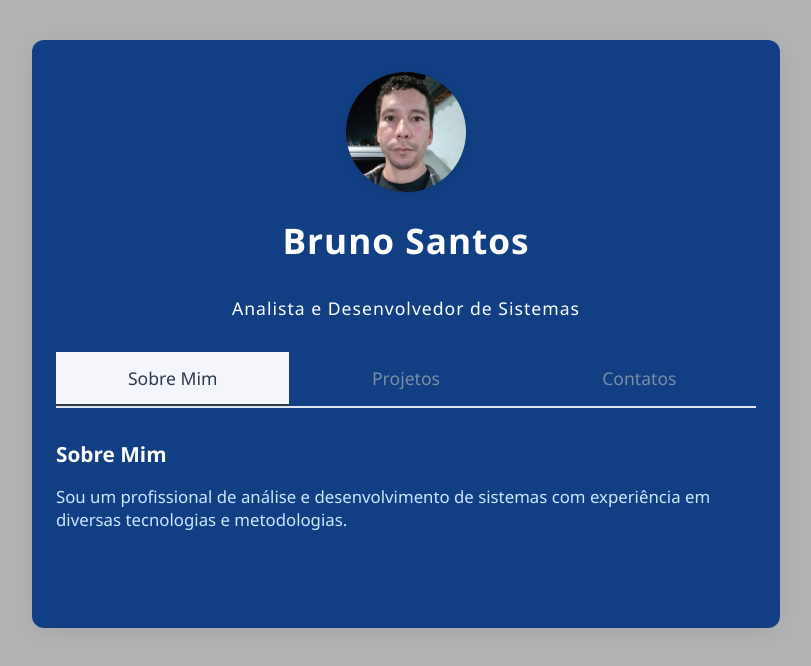
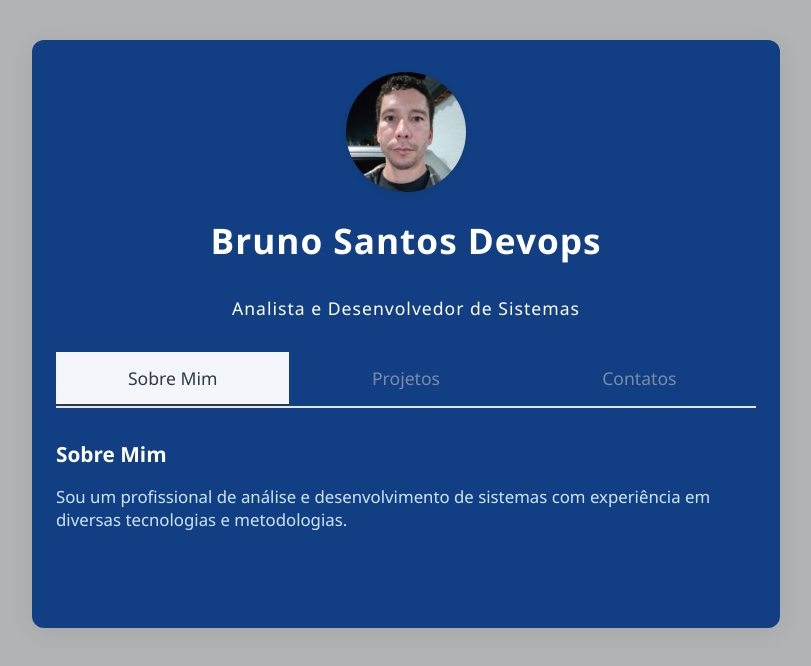
Before and after one commit to brunossilvadevops/pagina-de-apresentacao-profissional, a website: page src/index.html in a window 1280 px wide. Shown: the whole page, without its empty margins (234-1045 px from the left). Drawn offline with Linux system fonts and the light colour scheme.

Commit message:
Primeiro commit Pagina basica

```diff
--- a/src/index.html
+++ b/src/index.html
@@ -10,7 +10,7 @@
     <div class="container">
         <header>
             <img src="images/foto.jpg" alt="Foto de Perfil" class="foto-perfil">
-            <h1>Bruno Santos</h1>
+            <h1>Bruno Santos Devops</h1>
             <p>Analista e Desenvolvedor de Sistemas</p>
         </header>
         <nav class="tabs">
```
